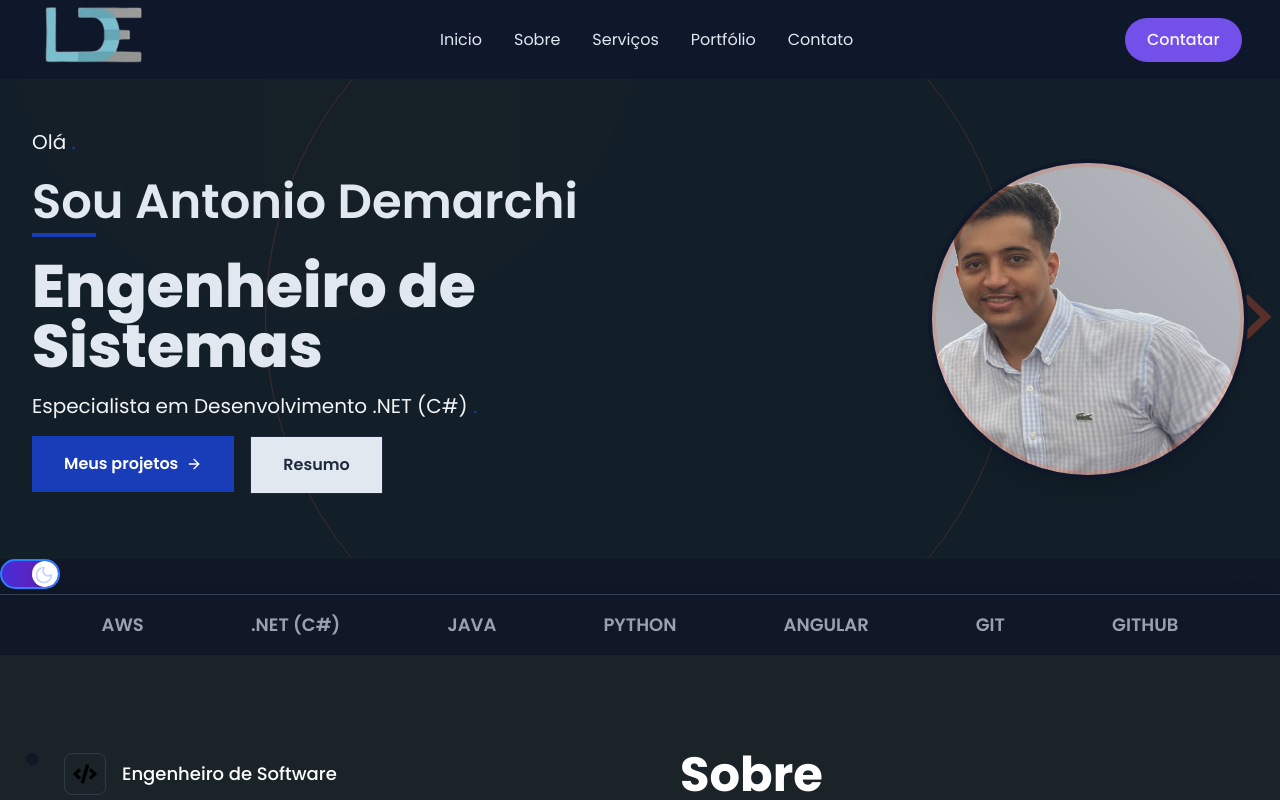
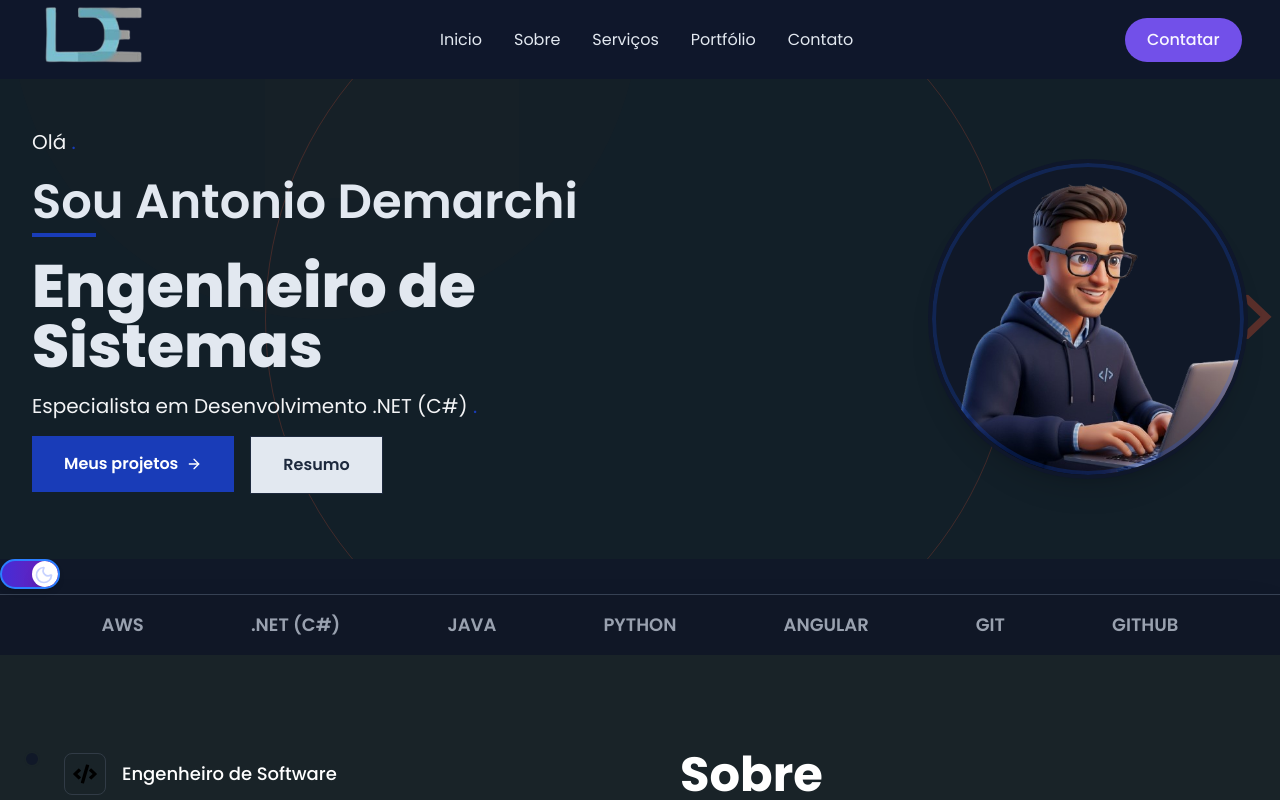
Before and after one commit to DemarchiWorking/portfolio-react-next, a Next.js app: page / in a window 1280 px wide. Shown: the top 800 px of the page. Built offline with nearby package versions, Linux system fonts and the light colour scheme.

Commit message:
feature: imagem-perfil

```diff
--- a/src/components/molecules/Apresentacao/apresentacao.tsx
+++ b/src/components/molecules/Apresentacao/apresentacao.tsx
@@ -16,7 +16,7 @@ interface HeroData {
 const HERO_DATA: HeroData = {
     name: "Antonio Demarchi",
     title: "Engenheiro de Sistemas",
-    photoUrl: "perfil-antonio.png", // Placeholder
+    photoUrl: "animacao-desenvolvedor.png", // Placeholder //perfil-antonio.png
     resumeUrl: "/resume.pdf",
 };
 
@@ -157,7 +157,7 @@ export const Apresentacao = () => {
                     variants={itemVariants}
                     className="w-full md:w-1/2 mt-12 md:mt-0 flex justify-center md:justify-end"
                 >   {/* Borda abaixo */}
-                    <div className="w-64 h-64 md:w-80 md:h-80 relative rounded-full overflow-hidden border-4 border-blue-800 dark:border-slate-900 shadow-xl bg-slate-200 dark:bg-[#000000]">
+                    <div className="w-64 h-64 md:w-80 md:h-80 relative rounded-full overflow-hidden border-4 border-blue-800 dark:border-slate-900 shadow-xl bg-slate-400 dark:bg-gray-900">
                         {/* Imagem de Perfil */}
                         <img
                             src={HERO_DATA.photoUrl}
@@ -165,9 +165,9 @@ export const Apresentacao = () => {
                             className="absolute inset-0 w-full h-full object-cover"
                         />
                         {/* Camada de Efeito Abstrato (para replicar a cor na borda) */}
-                        <div className="absolute inset-0 bg-gradient-to-tr from-transparent via-slate-900/10 to-transparent flex items-center justify-center">
+                        <div className="absolute inset-0 bg-gradient-to-tr from-transparent to-transparent flex items-center justify-center">
                             {/* Círculo interno para replicar o efeito de aura */}
-                            <div className="w-full h-full rounded-full border-4 border-[#ff5733]/20 absolute"></div>
+                            <div className="w-full h-full rounded-full border-4 border-blue-600/20 absolute"></div>
                         </div>
                     </div>
                 </motion.div>
```
Also changed, not shown: public/animacao-desenvolvedor.png (added).
